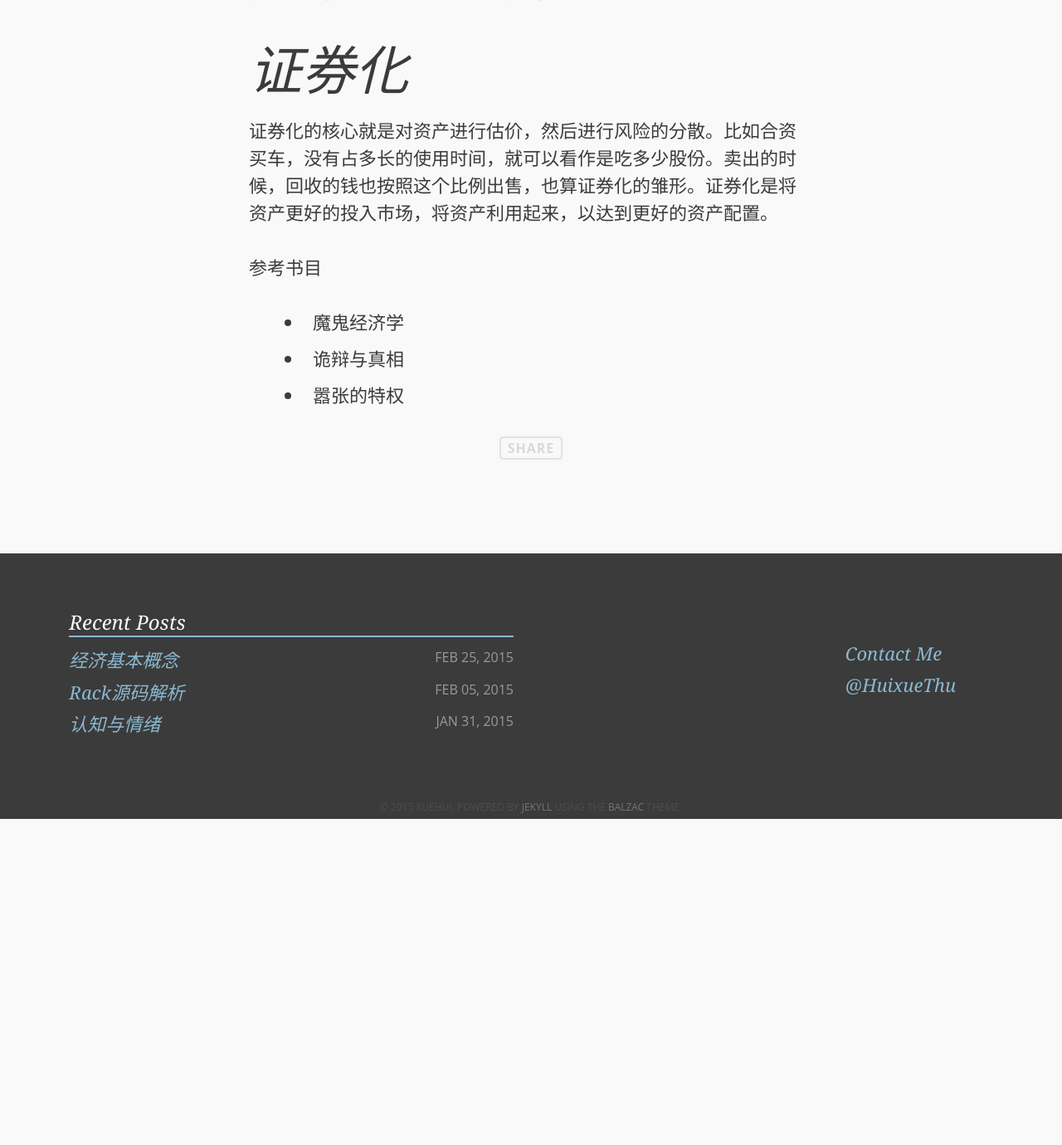
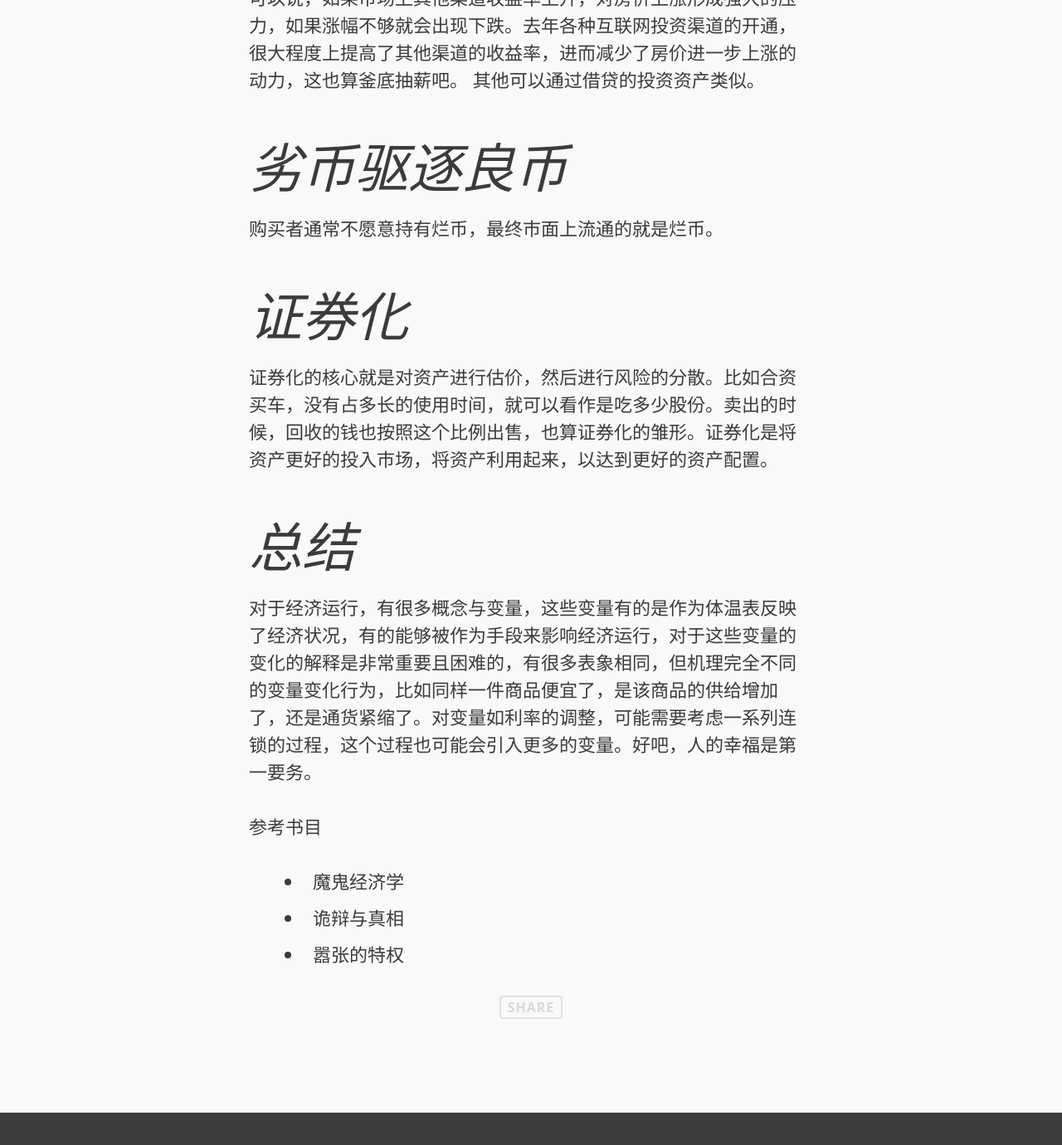
Before and after one commit to landfound/todaylover.github.io, a Jekyll site: the page built from _posts/2015-02-25-basic-concept-of-economics.md, in a window 1280 px wide and 1400 px high, scrolled down 11031 px. Shown: the top 1380 px of the window at 83% size. Built offline with Jekyll 4.4.1, drawn with Linux system fonts in a browser that asks for light colours; some web fonts are replaced; Markdown is read by kramdown in place of the engine named in the settings; comment, search, counter and statistics services are not loaded; before the commit the page ends 12018 px from its top, so only the background shows below that; some of the changed text lies outside the part shown.

Commit message:
conclusion

```diff
--- a/_posts/2015-02-25-basic-concept-of-economics.md
+++ b/_posts/2015-02-25-basic-concept-of-economics.md
@@ -100,6 +100,8 @@ category: articles
 
 2008年金融危机，就是高风险的住房抵押贷款造成的，高估借贷者的还款能力以及抵押资产价值，然后将借贷证券化，降低风险后卖给市场，将这种风险抛给各种投资者，包括这种基金等。这里的去风险指的是通过保险公司进行担保。但是保险公司的工作原理是假设所有投保者的风险是不相关发生的，比如旅游意外，而这次风险几乎传递给所有人，这种投保只不过是将风险的承担者再来进来一个而已，就是死了也要拉个垫背的。最终风险爆发，全民承担责任。不合理的抵押，对抵押品对市场变化的脆弱没有正确的评估，导致资产的不合理配置，最终导致死锁。
 
+最近国内出现的小工厂接连倒闭的情况，对中国整体经济冲击有多大，就需要考虑这个风险扩散有多大，在国内有很多影子银行（民间借贷），鉴于中国证券交易的不成熟，那么最主要的风险就是这些民间借贷，不过对银行冲击肯定不会太大，所以中国经济稳定性受这个影响应该不会那么明显。影响最大的估计就是房价，现在只能通过时间将资源配置到合适的位置来消化这些风险。
+
 ### 投资购房
 
 大家在房产上涨时，很多人都会投入进入，那么涨幅多少以上买了是可以赚得呢？这里需要考虑三个因素，一个是贷款利率，其他渠道投资收益与房价上涨率。假设一种场景（此处利率都是实际利率，不考虑折旧以及使用价值等），你首付10w买了一栋房子，房贷利率是4%, 市场其他渠道投资收益是7%，我们来考察房价不同上涨率的影响。如果房价增长率高于市场其他投资收益率，那么肯定要买，如果低于房贷利率，那么买了就会赔钱。主要考虑在两者之间的情况，这里的主要是放在可以在还完款之前卖掉，还完后，房子的价值显然不如直接投资。最差的情况是在还完时恰好收益率与其他渠道相同，即 房价 - 放贷总投入 = 其他渠道总收入。要注意的是其他渠道的收入投入的资金也得按照还房贷的资金投入来计算。
@@ -108,10 +110,16 @@ category: articles
 
 # 劣币驱逐良币
 
+购买者通常不愿意持有烂币，最终市面上流通的就是烂币。
+
 # 证券化
 
 证券化的核心就是对资产进行估价，然后进行风险的分散。比如合资买车，没有占多长的使用时间，就可以看作是吃多少股份。卖出的时候，回收的钱也按照这个比例出售，也算证券化的雏形。证券化是将资产更好的投入市场，将资产利用起来，以达到更好的资产配置。
 
+
+# 总结
+
+对于经济运行，有很多概念与变量，这些变量有的是作为体温表反映了经济状况，有的能够被作为手段来影响经济运行，对于这些变量的变化的解释是非常重要且困难的，有很多表象相同，但机理完全不同的变量变化行为，比如同样一件商品便宜了，是该商品的供给增加了，还是通货紧缩了。对变量如利率的调整，可能需要考虑一系列连锁的过程，这个过程也可能会引入更多的变量。好吧，人的幸福是第一要务。
 
 参考书目
 
```
